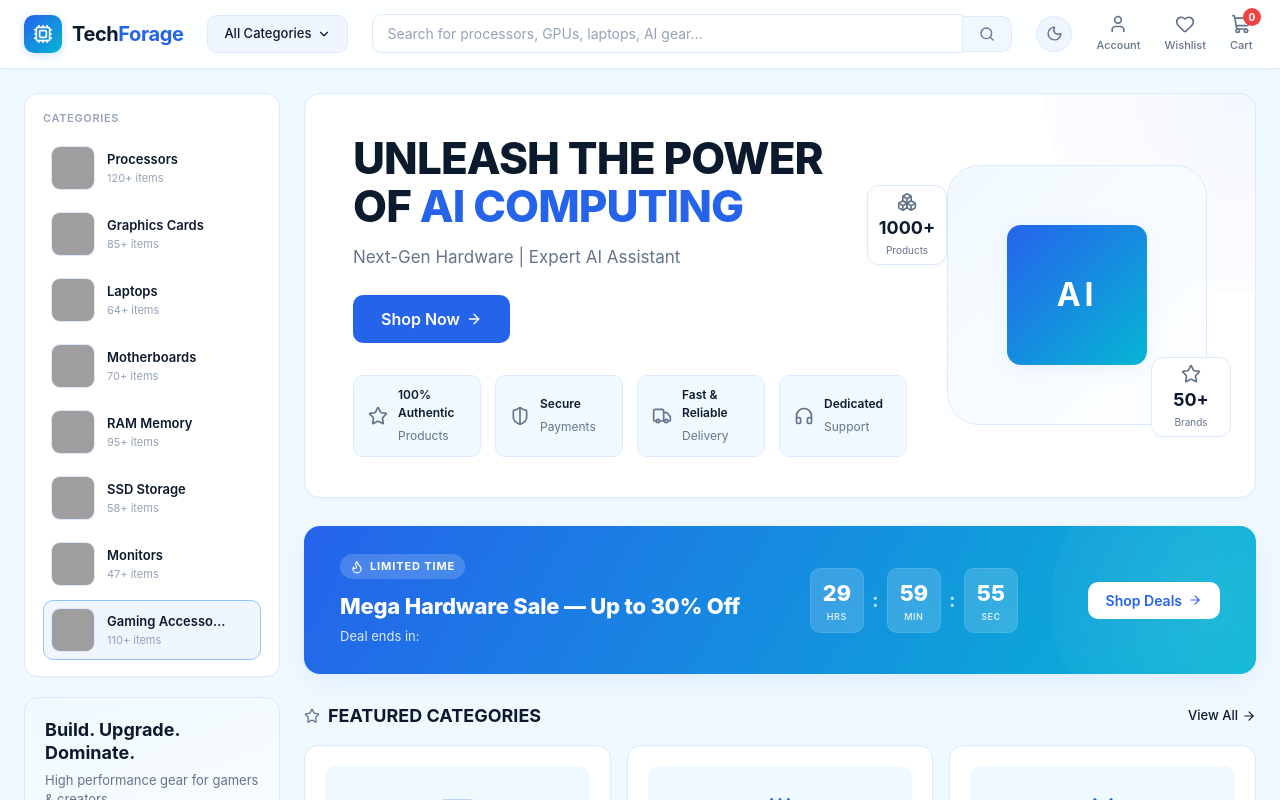
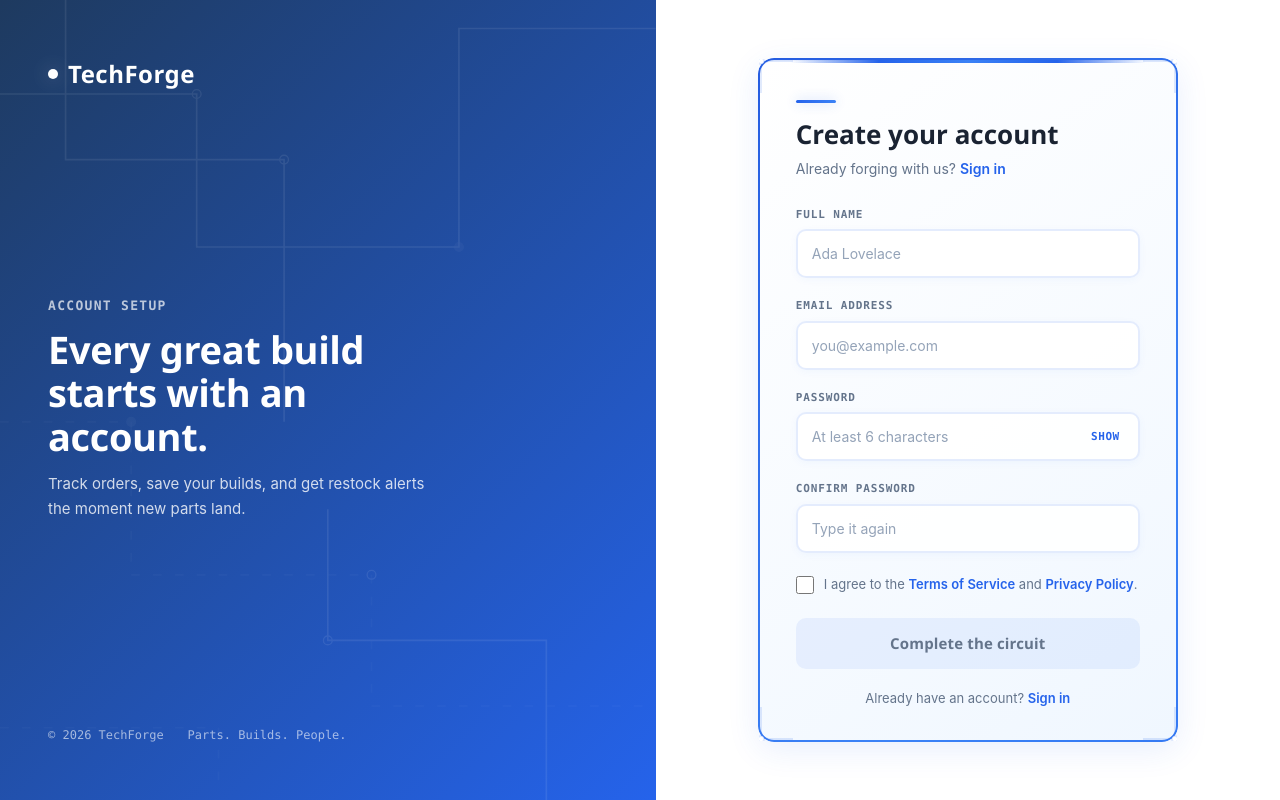
Before and after one commit to TechForage/TechForge, a React app in the folder frontend/: page / in a window 1280 px wide. Shown: the top 800 px of the page. Built offline with nearby package versions, Linux system fonts and the light colour scheme; grey boxes are pictures that could not be loaded; the HTML template or start-up script is replaced by a standard one.

Commit message:
Add login and home page routing and redesign login page

```diff
--- a/frontend/src/App.jsx
+++ b/frontend/src/App.jsx
@@ -1,7 +1,14 @@
+import { Routes, Route } from "react-router-dom";
 import Home from "./pages/Home";
+import Auth from "./pages/auth/Auth";
 
 function App() {
-  return <Home />;
+  return (
+    <Routes>
+      <Route path="/" element={<Auth />} />
+      <Route path="/home" element={<Home />} />
+    </Routes>
+  );
 }
 
 export default App;
--- a/frontend/src/pages/auth/Auth.css
+++ b/frontend/src/pages/auth/Auth.css
@@ -1,20 +1,22 @@
+/* Auth.css - Left Blue, Right White with Blue Form Card */
 /* ============================================================
-   TechForge — Registration
-   Tokens
+   TechForge — Authentication
    ============================================================ */
 .tf-page {
-  --bg: #0B0D12;
-  --panel: #10131A;
-  --surface: #161A23;
-  --surface-2: #1D222D;
-  --line: #262C38;
-  --text: #E8EAED;
-  --text-dim: #8B93A1;
-  --ember: #FF6B35;
-  --ember-dim: #C44E24;
-  --ember-glow: rgba(255, 107, 53, 0.45);
-  --cold: #4C6EF5;
-  --white-hot: #FFF4E6;
+  --bg: #F0F4FF;
+  --panel: #FFFFFF;
+  --surface: #FFFFFF;
+  --surface-2: #F8FAFF;
+  --line: #E2E8F0;
+  --text: #1A2332;
+  --text-dim: #64748B;
+  --blue: #2563EB;
+  --blue-dim: #1D4ED8;
+  --blue-light: #DBEAFE;
+  --blue-glow: rgba(37, 99, 235, 0.15);
+  --blue-bg: #EFF6FF;
+  --dark-blue: #1E3A5F;
+  --dark-blue-bg: #0A1628;
 
   --font-display: "Space Grotesk", "Segoe UI", sans-serif;
   --font-body: "Inter", "Segoe UI", sans-serif;
@@ -33,67 +35,68 @@
 }
 
 /* ============================================================
-   Left — brand / atmosphere panel
+   Left — brand panel (BLUE)
    ============================================================ */
 .tf-brand {
   position: relative;
   overflow: hidden;
-  background:
-    radial-gradient(circle at 20% 15%, rgba(255,107,53,0.10), transparent 45%),
-    var(--panel);
-  padding: 48px 56px;
+  background: linear-gradient(135deg, #1E3A5F 0%, #2563EB 100%);
+  padding: 56px 48px;
   display: flex;
   flex-direction: column;
   justify-content: space-between;
-  border-right: 1px solid var(--line);
+  border-right: none;
 }
 
 .tf-wordmark {
   font-family: var(--font-display);
-  font-size: 22px;
+  font-size: 24px;
   font-weight: 700;
   letter-spacing: 0.02em;
   display: flex;
   align-items: center;
-  gap: 8px;
+  gap: 10px;
   z-index: 2;
+  color: #FFFFFF;
 }
 
 .tf-wordmark .dot {
-  width: 8px;
-  height: 8px;
+  width: 10px;
+  height: 10px;
   border-radius: 50%;
-  background: var(--ember);
-  box-shadow: 0 0 12px var(--ember-glow);
+  background: #FFFFFF;
+  box-shadow: 0 0 20px rgba(255, 255, 255, 0.3);
 }
 
 .tf-brand-copy {
   z-index: 2;
-  max-width: 420px;
+  max-width: 400px;
 }
 
 .tf-eyebrow {
   font-family: var(--font-mono);
-  font-size: 12px;
-  letter-spacing: 0.14em;
+  font-size: 13px;
+  letter-spacing: 0.1em;
   text-transform: uppercase;
-  color: var(--ember);
-  margin: 0 0 18px;
+  color: rgba(255, 255, 255, 0.7);
+  margin: 0 0 12px;
+  font-weight: 600;
 }
 
 .tf-headline {
   font-family: var(--font-display);
-  font-size: 42px;
-  line-height: 1.12;
+  font-size: 38px;
+  line-height: 1.15;
   font-weight: 600;
-  margin: 0 0 16px;
+  margin: 0 0 12px;
   letter-spacing: -0.01em;
+  color: #FFFFFF;
 }
 
 .tf-subtext {
   font-size: 15px;
-  line-height: 1.6;
-  color: var(--text-dim);
+  line-height: 1.7;
+  color: rgba(255, 255, 255, 0.8);
   margin: 0;
 }
 
@@ -101,43 +104,43 @@
   z-index: 2;
   font-family: var(--font-mono);
   font-size: 12px;
-  color: var(--text-dim);
+  color: rgba(255, 255, 255, 0.6);
   display: flex;
   gap: 24px;
 }
 
-/* Ambient circuit board art */
+/* Ambient circuit board art - white on blue */
 .tf-circuit-art {
   position: absolute;
   inset: 0;
   width: 100%;
   height: 100%;
-  opacity: 0.55;
+  opacity: 0.08;
   z-index: 1;
 }
 
 .tf-circuit-art path {
   fill: none;
-  stroke: var(--line);
-  stroke-width: 1.4;
+  stroke: #FFFFFF;
+  stroke-width: 1.5;
 }
 
 .tf-circuit-art .live {
-  stroke: var(--ember-dim);
-  stroke-dasharray: 6 10;
-  animation: tf-flow 5s linear infinite;
-  opacity: 0.7;
+  stroke: #FFFFFF;
+  stroke-dasharray: 8 12;
+  animation: tf-flow 6s linear infinite;
+  opacity: 0.3;
 }
 
 .tf-circuit-art circle {
-  fill: var(--surface-2);
-  stroke: var(--line);
+  fill: transparent;
+  stroke: #FFFFFF;
   stroke-width: 1.2;
 }
 
 .tf-circuit-art .node-live {
-  fill: var(--ember);
-  opacity: 0.85;
+  fill: #FFFFFF;
+  opacity: 0.4;
 }
 
 @keyframes tf-flow {
@@ -145,46 +148,106 @@
 }
 
 /* ============================================================
-   Right — form panel
+   Right — form panel (WHITE background)
    ============================================================ */
 .tf-form-panel {
   display: flex;
   align-items: center;
   justify-content: center;
-  padding: 48px 32px;
+  padding: 48px 40px;
+  background: #FFFFFF;
 }
 
+/* ============================================================
+   BLUE THEMED FORM CARD
+   ============================================================ */
 .tf-card {
   position: relative;
   width: 100%;
   max-width: 420px;
-  background: var(--surface);
-  border: 1px solid var(--line);
-  border-radius: 4px;
+  background: linear-gradient(145deg, #FFFFFF 0%, #F0F7FF 100%);
+  border: 2px solid rgba(37, 99, 235, 0.15);
+  border-radius: 16px;
   padding: 40px 36px 32px;
+  box-shadow:
+    0 8px 32px rgba(37, 99, 235, 0.10),
+    inset 0 1px 0 rgba(37, 99, 235, 0.05);
+  backdrop-filter: blur(10px);
+}
+
+/* Blue glowing border effect */
+.tf-card::before {
+  content: '';
+  position: absolute;
+  inset: -2px;
+  border-radius: 16px;
+  padding: 2px;
+  background: linear-gradient(135deg, #2563EB, #1D4ED8, #3B82F6, #2563EB);
+  background-size: 300% 300%;
+  -webkit-mask: linear-gradient(#fff 0 0) content-box, linear-gradient(#fff 0 0);
+  -webkit-mask-composite: xor;
+  mask-composite: exclude;
+  animation: borderGlow 4s ease-in-out infinite;
+  pointer-events: none;
+}
+
+@keyframes borderGlow {
+  0%, 100% { background-position: 0% 50%; }
+  50% { background-position: 100% 50%; }
+}
+
+/* Blue top accent bar */
+.tf-card::after {
+  content: '';
+  position: absolute;
+  top: 0;
+  left: 30px;
+  right: 30px;
+  height: 3px;
+  background: linear-gradient(90deg, transparent, #2563EB, #3B82F6, #2563EB, transparent);
+  border-radius: 0 0 3px 3px;
+  filter: blur(0.5px);
 }
 
 .tf-card-heading {
   font-family: var(--font-display);
-  font-size: 24px;
+  font-size: 26px;
   font-weight: 600;
-  margin: 0 0 6px;
+  margin: 0 0 4px;
+  color: var(--text);
+  position: relative;
+}
+
+.tf-card-heading::before {
+  content: '';
+  display: block;
+  width: 40px;
+  height: 3px;
+  background: linear-gradient(90deg, #2563EB, #3B82F6);
+  margin-bottom: 12px;
+  border-radius: 3px;
+  box-shadow: 0 0 12px rgba(37, 99, 235, 0.3);
 }
 
 .tf-card-sub {
-  font-size: 13px;
+  font-size: 14px;
   color: var(--text-dim);
   margin: 0 0 28px;
 }
 
 .tf-card-sub a {
-  color: var(--ember);
+  color: var(--blue);
   text-decoration: none;
+  font-weight: 600;
+  transition: color 0.2s ease;
 }
-.tf-card-sub a:hover { text-decoration: underline; }
+.tf-card-sub a:hover {
+  text-decoration: underline;
+  color: var(--blue-dim);
+}
 
 .tf-field {
-  margin-bottom: 18px;
+  margin-bottom: 20px;
 }
 
 .tf-label {
@@ -193,10 +256,11 @@
   align-items: baseline;
   font-family: var(--font-mono);
   font-size: 11px;
-  letter-spacing: 0.06em;
+  letter-spacing: 0.08em;
   text-transform: uppercase;
   color: var(--text-dim);
-  margin-bottom: 8px;
+  margin-bottom: 6px;
+  font-weight: 600;
 }
 
 .tf-label .tf-status {
@@ -204,9 +268,13 @@
   letter-spacing: 0.04em;
   color: var(--text-dim);
   text-transform: none;
+  font-weight: 400;
 }
 
-.tf-label .tf-status.ok { color: var(--ember); }
+.tf-label .tf-status.ok {
+  color: #059669;
+  font-weight: 600;
+}
 
 .tf-input-wrap {
   position: relative;
@@ -215,148 +283,218 @@
 .tf-input {
   width: 100%;
   box-sizing: border-box;
-  background: var(--surface-2);
-  border: 1px solid var(--line);
-  border-radius: 3px;
-  padding: 11px 14px;
+  background: rgba(255, 255, 255, 0.9);
+  border: 2px solid rgba(37, 99, 235, 0.12);
+  border-radius: 10px;
+  padding: 12px 14px;
   font-family: var(--font-body);
   font-size: 14px;
   color: var(--text);
   outline: none;
-  transition: border-color 0.18s ease, box-shadow 0.18s ease;
+  transition: all 0.3s ease;
+  box-shadow: 0 2px 8px rgba(37, 99, 235, 0.04);
 }
 
-.tf-input::placeholder { color: #565D6B; }
+.tf-input::placeholder {
+  color: #94A3B8;
+  font-weight: 400;
+}
 
 .tf-input:focus {
-  border-color: var(--ember);
-  box-shadow: 0 0 0 3px rgba(255, 107, 53, 0.14);
+  border-color: var(--blue);
+  box-shadow: 0 0 0 4px rgba(37, 99, 235, 0.08), 0 2px 12px rgba(37, 99, 235, 0.06);
+  background: var(--surface);
+  transform: translateY(-1px);
 }
 
 .tf-input.valid {
-  border-color: var(--ember-dim);
+  border-color: #059669;
+  background: rgba(5, 150, 105, 0.04);
+  box-shadow: 0 0 0 4px rgba(5, 150, 105, 0.05);
 }
 
 .tf-toggle-visibility {
   position: absolute;
-  right: 10px;
+  right: 12px;
   top: 50%;
   transform: translateY(-50%);
   background: none;
   border: none;
-  color: var(--text-dim);
+  color: var(--blue);
   font-family: var(--font-mono);
   font-size: 11px;
   cursor: pointer;
-  padding: 4px 6px;
+  padding: 4px 8px;
+  font-weight: 600;
+  text-transform: uppercase;
+  letter-spacing: 0.05em;
+  transition: color 0.2s ease;
 }
-.tf-toggle-visibility:hover { color: var(--ember); }
+.tf-toggle-visibility:hover {
+  color: var(--blue-dim);
+  transform: translateY(-50%) scale(1.05);
+}
 
-/* Heat gauge — password strength, forge metaphor */
+/* Password strength gauge - Blue theme */
 .tf-gauge {
   margin-top: 10px;
 }
 
 .tf-gauge-track {
-  height: 4px;
-  border-radius: 2px;
-  background: var(--surface-2);
+  height: 5px;
+  border-radius: 3px;
+  background: rgba(37, 99, 235, 0.08);
   overflow: hidden;
   display: flex;
-  gap: 3px;
+  gap: 4px;
 }
 
 .tf-gauge-seg {
   flex: 1;
   height: 100%;
-  border-radius: 2px;
-  background: var(--line);
-  transition: background 0.25s ease;
+  border-radius: 3px;
+  background: rgba(37, 99, 235, 0.08);
+  transition: all 0.4s ease;
 }
 
-.tf-gauge-seg.cold { background: var(--cold); }
-.tf-gauge-seg.warm { background: var(--ember-dim); }
-.tf-gauge-seg.hot { background: var(--ember); }
+.tf-gauge-seg.cold {
+  background: #CBD5E1;
+}
+.tf-gauge-seg.warm {
+  background: linear-gradient(90deg, #60A5FA, #3B82F6);
+  box-shadow: 0 0 8px rgba(59, 130, 246, 0.2);
+}
+.tf-gauge-seg.hot {
+  background: linear-gradient(90deg, #3B82F6, #2563EB);
+  box-shadow: 0 0 12px rgba(37, 99, 235, 0.3);
+}
 .tf-gauge-seg.white-hot {
-  background: var(--white-hot);
-  box-shadow: 0 0 8px rgba(255, 244, 230, 0.6);
+  background: linear-gradient(90deg, #2563EB, #1D4ED8, #2563EB);
+  box-shadow: 0 0 20px rgba(37, 99, 235, 0.4);
+  animation: pulseGlow 1.5s ease-in-out infinite;
+}
+
+@keyframes pulseGlow {
+  0%, 100% { opacity: 1; }
+  50% { opacity: 0.6; }
 }
 
 .tf-gauge-label {
   margin-top: 6px;
   font-family: var(--font-mono);
-  font-size: 10.5px;
+  font-size: 10px;
   letter-spacing: 0.06em;
   text-transform: uppercase;
   color: var(--text-dim);
 }
 
-.tf-gauge-label .val { color: var(--text); }
+.tf-gauge-label .val {
+  color: var(--text);
+  font-weight: 600;
+}
 
 /* Terms row */
 .tf-terms {
   display: flex;
   align-items: flex-start;
   gap: 10px;
-  margin: 20px 0 24px;
+  margin: 22px 0 24px;
 }
 
 .tf-checkbox {
-  width: 16px;
-  height: 16px;
-  margin-top: 2px;
-  accent-color: var(--ember);
+  width: 18px;
+  height: 18px;
+  margin-top: 1px;
+  accent-color: var(--blue);
   cursor: pointer;
   flex-shrink: 0;
+  border-radius: 4px;
+  border: 2px solid rgba(37, 99, 235, 0.2);
+  transition: all 0.2s ease;
+}
+
+.tf-checkbox:hover {
+  transform: scale(1.05);
 }
 
 .tf-terms label {
-  font-size: 12.5px;
+  font-size: 13px;
   line-height: 1.5;
   color: var(--text-dim);
 }
 
-.tf-terms a { color: var(--ember); text-decoration: none; }
-.tf-terms a:hover { text-decoration: underline; }
+.tf-terms a {
+  color: var(--blue);
+  text-decoration: none;
+  font-weight: 600;
+  transition: color 0.2s ease;
+}
+.tf-terms a:hover {
+  text-decoration: underline;
+  color: var(--blue-dim);
+}
 
 .tf-error {
-  margin: 0 0 14px;
-  padding: 10px 12px;
-  border: 1px solid var(--ember-dim);
-  border-radius: 3px;
-  background: rgba(196, 78, 36, 0.12);
-  color: var(--ember);
-  font-size: 12.5px;
+  margin: 0 0 16px;
+  padding: 10px 14px;
+  border: 1px solid #FCA5A5;
+  border-radius: 8px;
+  background: #FEF2F2;
+  color: #DC2626;
+  font-size: 13px;
   line-height: 1.5;
 }
 
-/* Submit — energizes once the circuit is complete */
+/* Submit button - BLUE gradient */
 .tf-submit {
   width: 100%;
-  padding: 13px 0;
-  border-radius: 3px;
-  border: 1px solid var(--ember-dim);
-  background: var(--surface-2);
+  padding: 14px 0;
+  border-radius: 10px;
+  border: none;
+  background: rgba(37, 99, 235, 0.08);
   color: var(--text-dim);
   font-family: var(--font-display);
-  font-size: 14.5px;
+  font-size: 15px;
   font-weight: 600;
   letter-spacing: 0.01em;
   cursor: not-allowed;
-  transition: all 0.25s ease;
+  transition: all 0.3s ease;
+  position: relative;
+  overflow: hidden;
 }
 
 .tf-submit.energized {
-  background: linear-gradient(135deg, var(--ember), var(--ember-dim));
-  color: #12100E;
-  border-color: var(--ember);
+  background: linear-gradient(135deg, #2563EB, #1D4ED8);
+  color: #FFFFFF;
   cursor: pointer;
-  box-shadow: 0 0 24px var(--ember-glow);
+  box-shadow: 0 4px 20px rgba(37, 99, 235, 0.3);
+  transform: translateY(0);
+}
+
+.tf-submit.energized::before {
+  content: '';
+  position: absolute;
+  top: 0;
+  left: -100%;
+  width: 100%;
+  height: 100%;
+  background: linear-gradient(90deg, transparent, rgba(255, 255, 255, 0.15), transparent);
+  transition: left 0.5s ease;
+}
+
+.tf-submit.energized:hover::before {
+  left: 100%;
 }
 
 .tf-submit.energized:hover {
-  filter: brightness(1.07);
-  transform: translateY(-1px);
+  background: linear-gradient(135deg, #1D4ED8, #1E3A5F);
+  transform: translateY(-2px);
+  box-shadow: 0 8px 30px rgba(37, 99, 235, 0.4);
+}
+
+.tf-submit.energized:active {
+  transform: translateY(0);
+  box-shadow: 0 2px 10px rgba(37, 99, 235, 0.2);
 }
 
 .tf-submit:disabled { pointer-events: none; }
@@ -369,13 +507,17 @@
 }
 
 .tf-footer-link a {
-  color: var(--ember);
+  color: var(--blue);
   text-decoration: none;
-  font-weight: 500;
+  font-weight: 600;
+  transition: color 0.2s ease;
 }
-.tf-footer-link a:hover { text-decoration: underline; }
+.tf-footer-link a:hover {
+  text-decoration: underline;
+  color: var(--blue-dim);
+}
 
-/* ---- Corner traces: the card's circuit "completes" as fields validate ---- */
+/* ---- Corner traces - BLUE when active ---- */
 .tf-corner {
   position: absolute;
   width: 34px;
@@ -389,26 +531,34 @@
 
 .tf-corner path {
   fill: none;
-  stroke: var(--line);
-  stroke-width: 1.6;
-  transition: stroke 0.35s ease;
+  stroke: rgba(37, 99, 235, 0.15);
+  stroke-width: 1.8;
+  transition: all 0.4s ease;
 }
 .tf-corner circle {
   fill: var(--surface);
-  stroke: var(--line);
-  stroke-width: 1.4;
-  transition: stroke 0.35s ease, fill 0.35s ease;
+  stroke: rgba(37, 99, 235, 0.15);
+  stroke-width: 1.6;
+  transition: all 0.4s ease;
 }
-.tf-corner.active path { stroke: var(--ember); }
+.tf-corner.active path {
+  stroke: var(--blue);
+  filter: drop-shadow(0 0 6px rgba(37, 99, 235, 0.3));
+}
 .tf-corner.active circle {
-  fill: var(--ember);
-  stroke: var(--ember);
-  filter: drop-shadow(0 0 4px var(--ember-glow));
+  fill: var(--blue);
+  stroke: var(--blue);
+  box-shadow: 0 0 12px rgba(37, 99, 235, 0.4);
+  filter: drop-shadow(0 0 8px rgba(37, 99, 235, 0.3));
 }
 
-.tf-link{
+.tf-link {
   cursor: pointer;
+  color: var(--blue);
+  text-decoration: none;
+  font-weight: 600;
 }
+.tf-link:hover { text-decoration: underline; }
 
 /* ============================================================
    Responsive
@@ -416,5 +566,12 @@
 @media (max-width: 900px) {
   .tf-page { grid-template-columns: 1fr; }
   .tf-brand { display: none; }
-  .tf-form-panel { padding: 32px 20px; }
+  .tf-form-panel { padding: 32px 20px; background: var(--bg); }
+  .tf-card { padding: 32px 24px; }
 }
+
+@media (max-width: 480px) {
+  .tf-card { padding: 24px 16px; }
+  .tf-card-heading { font-size: 22px; }
+  .tf-submit { font-size: 14px; }
+}
--- a/frontend/src/pages/auth/Auth.jsx
+++ b/frontend/src/pages/auth/Auth.jsx
@@ -1,10 +1,9 @@
+// Auth.jsx
 import { useState, useMemo } from "react";
 import { useNavigate } from "react-router-dom";
-import axios from "axios";
 import { useAuth } from "../../contexts/AuthContext";
 import "./Auth.css";
 
-/* Corner circuit trace — lights up ember when its linked field is valid */
 function CornerTrace({ position, active }) {
   return (
     <svg
@@ -25,20 +24,19 @@ function getStrength(pw) {
   const hasSpecial = /[^a-zA-Z0-9]/.test(pw);
 
   if (pw.length >= 10 && hasLetter && hasNumber && hasSpecial) {
-    return { level: 4, key: "white-hot", label: "White-hot" };
+    return { level: 4, key: "white-hot", label: "Strong" };
   }
   if (pw.length >= 8 && hasLetter && hasNumber) {
-    return { level: 3, key: "hot", label: "Hot" };
+    return { level: 3, key: "hot", label: "Good" };
   }
   if (pw.length >= 6) {
-    return { level: 2, key: "warm", label: "Warm" };
+    return { level: 2, key: "warm", label: "Okay" };
   }
-  return { level: 1, key: "cold", label: "Cold" };
+  return { level: 1, key: "cold", label: "Weak" };
 }
 
 export default function Auth() {
   const navigate = useNavigate();
-
   const [form, setForm] = useState({
     name: "",
     email: "",
@@ -72,11 +70,7 @@ export default function Auth() {
 
   const handleSubmit = async (e) => {
     e.preventDefault();
-
-  const valid = showLogin
-    ? LogincircuitComplete
-    : RegistercircuitComplete;
-
+    const valid = showLogin ? LogincircuitComplete : RegistercircuitComplete;
     if (!valid || submitting) return;
 
     setSubmitError(null);
@@ -105,7 +99,11 @@ const handleSubmit = async (e) => {
         agree: false,
       });
 
-    navigate("/");
+      if (showLogin) {
+        navigate("/home");
+      } else {
+        setShowLogin(true);
+      }
     } catch (error) {
       setSubmitError(
         error.response?.data?.message ||
@@ -118,9 +116,8 @@ const handleSubmit = async (e) => {
   };
 
   return (
-
     <div className="tf-page">
-      {/* ---------------- Left: brand panel ---------------- */}
+      {/* Left Panel - BLUE */}
       <div className="tf-brand">
         <div className="tf-wordmark">
           <span className="dot" />
@@ -128,7 +125,7 @@ const handleSubmit = async (e) => {
         </div>
 
         <div className="tf-brand-copy">
-          <p className="tf-eyebrow">Account setup</p>
+          <p className="tf-eyebrow">Account Setup</p>
           <h1 className="tf-headline">
             Every great build starts with an account.
           </h1>
@@ -158,8 +155,9 @@ const handleSubmit = async (e) => {
         </svg>
       </div>
 
-      {/* ---------------- Right: form panel ---------------- */}
-      {!showLogin ? (<div className="tf-form-panel">
+      {/* Right Panel - WHITE with Form */}
+      {!showLogin ? (
+        <div className="tf-form-panel">
           <form className="tf-card" onSubmit={handleSubmit}>
             <CornerTrace position="tl" active={nameValid} />
             <CornerTrace position="tr" active={emailValid} />
@@ -226,6 +224,19 @@ const handleSubmit = async (e) => {
                   {showPw ? "hide" : "show"}
                 </button>
               </div>
+              {form.password && (
+                <div className="tf-gauge">
+                  <div className="tf-gauge-track">
+                    <div className={`tf-gauge-seg ${strength.level >= 1 ? strength.key : ""}`} />
+                    <div className={`tf-gauge-seg ${strength.level >= 2 ? strength.key : ""}`} />
+                    <div className={`tf-gauge-seg ${strength.level >= 3 ? strength.key : ""}`} />
+                    <div className={`tf-gauge-seg ${strength.level >= 4 ? strength.key : ""}`} />
+                  </div>
+                  <div className="tf-gauge-label">
+                    Strength: <span className="val">{strength.label}</span>
+                  </div>
+                </div>
+              )}
             </div>
 
             <div className="tf-field">
@@ -274,20 +285,18 @@ const handleSubmit = async (e) => {
             </button>
 
             <p className="tf-footer-link">
-            Already have an account? <a className="tf-link" onClick = {()=>setShowLogin(true)}>Sign in</a>
+              Already have an account? <a className="tf-link" onClick={() => setShowLogin(true)}>Sign in</a>
             </p>
           </form>
-      </div>)
-
-      :
-
-
+        </div>
+      ) : (
+        // Login Form
         <div className="tf-form-panel">
           <form className="tf-card" onSubmit={handleSubmit}>
             <CornerTrace position="tr" active={emailValid} />
             <CornerTrace position="bl" active={passwordValid} />
 
-          <h2 className="tf-card-heading">Sign in your account</h2>
+            <h2 className="tf-card-heading">Sign in to your account</h2>
             <p className="tf-card-sub">
               Don't have an account? <a className="tf-link" onClick={() => setShowLogin(false)}>Sign up</a>
             </p>
@@ -317,10 +326,10 @@ const handleSubmit = async (e) => {
                 <input
                   className={`tf-input ${passwordValid ? "valid" : ""}`}
                   type={showPw ? "text" : "password"}
-                placeholder="At least 6 characters"
+                  placeholder="Enter your password"
                   value={form.password}
                   onChange={update("password")}
-                autoComplete="new-password"
+                  autoComplete="current-password"
                 />
                 <button
                   type="button"
@@ -332,7 +341,6 @@ const handleSubmit = async (e) => {
               </div>
             </div>
 
-
             {submitError && <p className="tf-error">⚠ {submitError}</p>}
 
             <button
@@ -343,16 +351,16 @@ const handleSubmit = async (e) => {
               {submitting
                 ? "Forging…"
                 : LogincircuitComplete
-              ? "Forge my account"
+                ? "Sign in"
                 : "Complete the circuit"}
             </button>
 
             <p className="tf-footer-link">
-            Don't have an account? <a className="tf-link" onClick = {()=>setShowLogin(false)}>Sign up</a>
+              Don't have an account? <a className="tf-link" onClick={() => setShowLogin(false)}>Sign up</a>
             </p>
           </form>
-      </div>}
-
+        </div>
+      )}
     </div>
   );
 }
```
Lines whose indentation alone changed are shown as unchanged.
